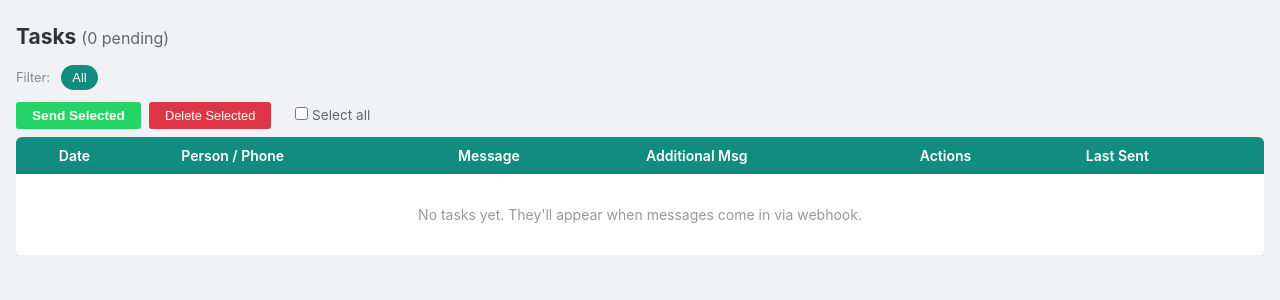
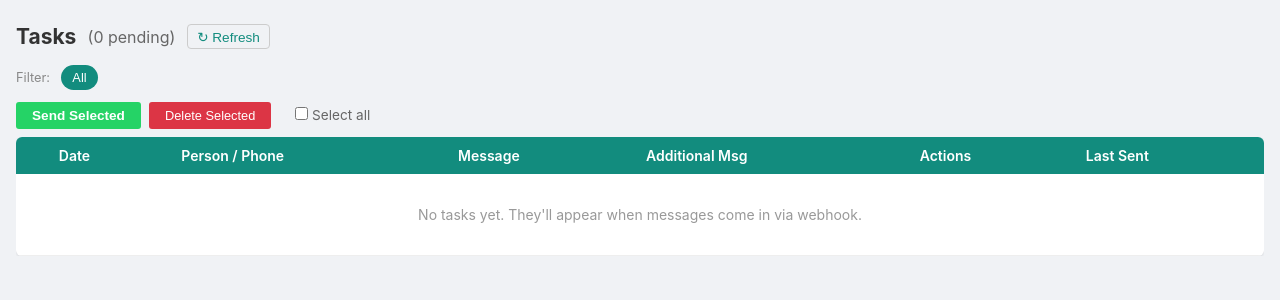
Before and after one commit to anant-wq/whatsapp-tracker, a Flask app: page /tasks in a window 1280 px wide. Shown: the part 52-352 px from the top of the page. Run offline with Flask 3, Linux system fonts and the light colour scheme; the visitor is signed in with stand-in values (Sample User, id 1); data that the repository does not hold is empty.

Commit message:
Add refresh button to Tasks page header
Co-Authored-By: Claude Opus 4.6 <noreply@anthropic.com>

```diff
--- a/templates/tasks.html
+++ b/templates/tasks.html
@@ -1,7 +1,7 @@
 {% extends "base.html" %}
 {% block title %}Tasks — WA Tracker{% endblock %}
 {% block content %}
-<h2>Tasks <span style="font-size:1rem;font-weight:400;color:#666">({{ tasks|length }} pending)</span></h2>
+<h2 style="display:flex;align-items:center;gap:0.7rem">Tasks <span style="font-size:1rem;font-weight:400;color:#666">({{ tasks|length }} pending)</span> <button onclick="location.reload()" style="background:none;border:1px solid #ccc;border-radius:4px;padding:0.2rem 0.6rem;cursor:pointer;font-size:0.85rem;color:#128C7E" title="Refresh">&#8635; Refresh</button></h2>
 
 <!-- Person filter tags -->
 <div id="person-tags" style="margin-bottom:0.75rem;display:flex;flex-wrap:wrap;gap:0.4rem;align-items:center">
```
